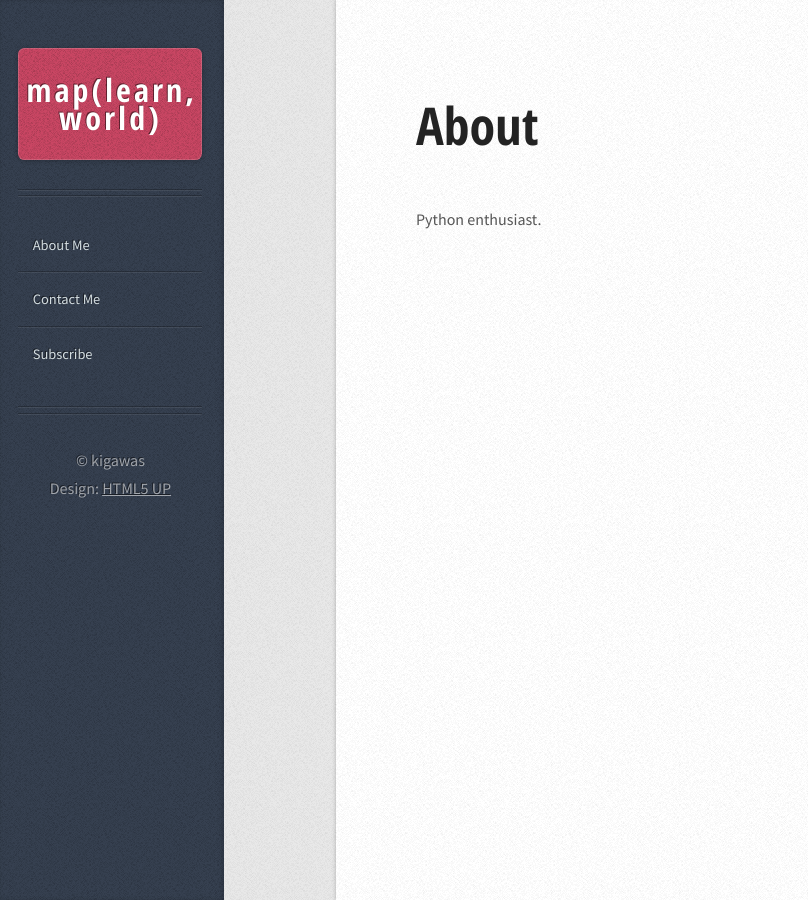
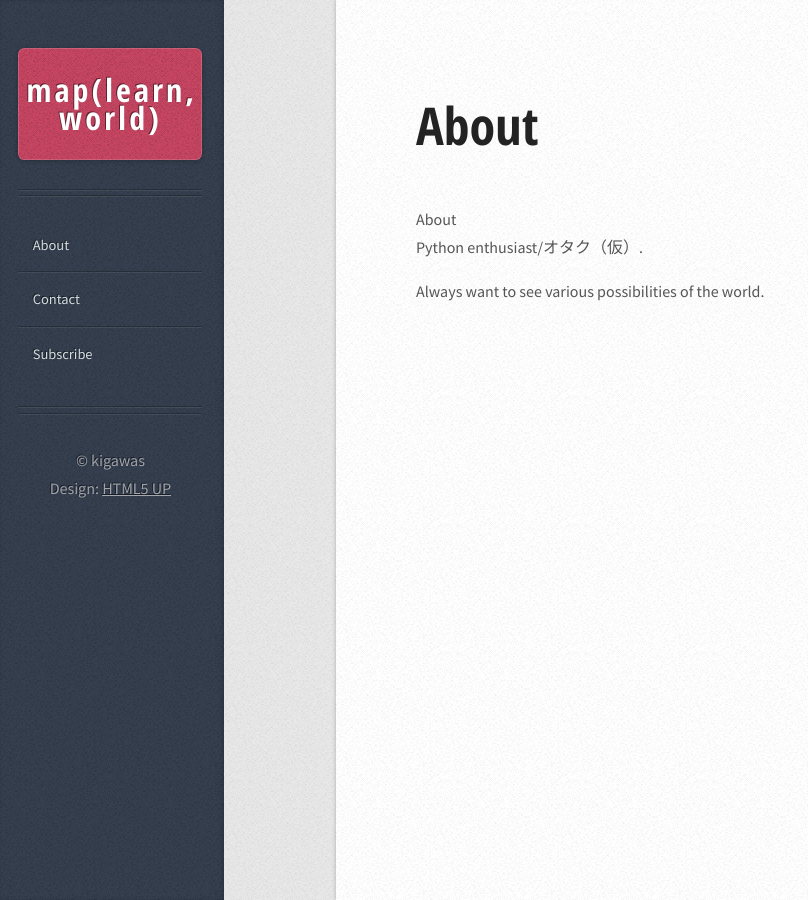
Before and after one commit to kigawas/kigawas.github.io, a Jekyll site: the page built from about.md, in a window 1280 px wide. Shown: the whole page, without its empty margins (0-808 px from the left). Built offline with Jekyll 4.4.1, drawn with Linux system fonts in a browser that asks for light colours; comment, search, counter and statistics services are not loaded.

Commit message:
Add about info

```diff
--- a/_includes/sidebar.html
+++ b/_includes/sidebar.html
@@ -7,8 +7,8 @@
     <!-- Nav -->
       <nav id="nav">
         <ul>
-          <li><a href="{{ "/about" | prepend: site.baseurl  }}">About Me</a></li>
-          <li><a href="">Contact Me</a></li>
+          <li><a href="{{ "/about" | prepend: site.baseurl  }}">About</a></li>
+          <li><a href="https://github.com/{{site.github_username}}">Contact</a></li>
           <li><a href="{{ "/feed.xml" | prepend: site.baseurl }}">Subscribe</a></li>
         </ul>
       </nav>
@@ -16,7 +16,8 @@
 
     <!-- Copyright -->
       <ul id="copyright">
-        <li>&copy; {{site.github_username}}</li><li>Design: <a href="http://html5up.net">HTML5 UP</a></li>
+        <li>&copy; {{site.github_username}}</li>
+        <li>Design: <a href="http://html5up.net">HTML5 UP</a></li>
       </ul>
 
   </div>
--- a/about.md
+++ b/about.md
@@ -4,4 +4,9 @@ title: About
 permalink: /about/
 ---
 
-Python enthusiast.
+About
+===
+
+Python enthusiast/オタク（仮）.
+
+Always want to see various possibilities of the world.
```
